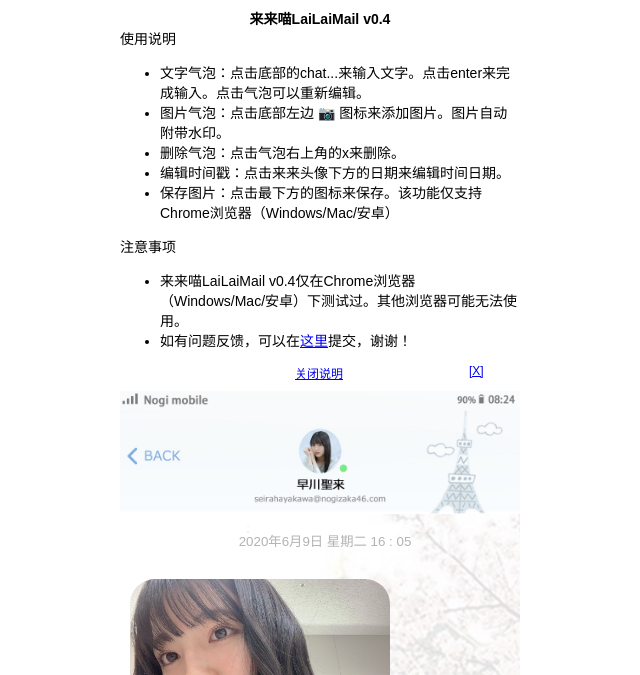
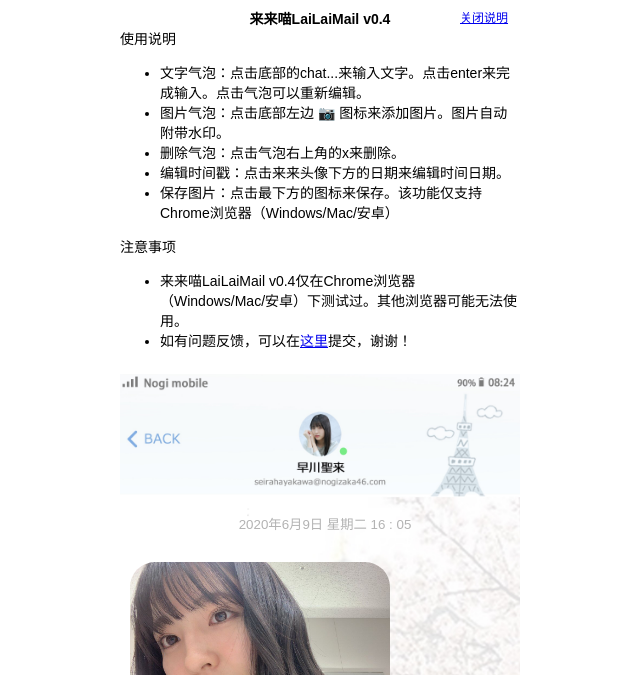
Before and after one commit to shoushouminami/LaiLaiMail, a website: page index.html in a window 1280 px wide. Shown: the top 675 px of the page, without its empty margins (320-960 px from the left). Drawn offline with Linux system fonts and the light colour scheme; a web font is replaced by a local one.

Commit message:
Always show app name at top

```diff
--- a/css/lailaimail.css
+++ b/css/lailaimail.css
@@ -310,7 +310,7 @@
 
 #control {
     margin: auto;
-    position: static;
+    position: relative;
     /*left: 525px;*/
     /*top: 75px;*/
     /*position: absolute;*/
@@ -320,17 +320,20 @@
     border: none;
     padding-bottom: 10px;
     /*height: 400px;*/
-}
 
-#help-menu {
     font-family: 'Noto Sans SC', sans-serif;
     font-size: 14px;
     /*font-size: medium;*/
     font-weight: normal;
 }
 
+#help-menu {
+}
+
 #close-help-menu {
-    position: relative;
+    position: absolute;
+    right: 10px;
+    top: 0;
 }
 
 #close-help-menu > div {
--- a/index.html
+++ b/index.html
@@ -16,8 +16,8 @@
 </head>
 <body>
 <div id="control">
+    <div style="text-align: center; font-weight: bold"><script>document.write(getNameVersion())</script></div>
     <div id="help-menu">
-        <div style="text-align: center; font-weight: bold"><script>document.write(getNameVersion())</script></div>
         <div>使用说明
             <div>
                 <ul>
@@ -45,7 +45,6 @@
         <div>
             <a class="disabled" href="javascript:void(0);" onclick="closeHelp(false)">展开说明</a>
         </div>
-        <div class="mobile-only" id="hide-close-help"><a href="javascript:void(0);" onclick="hideCloseHelp(this)">[X]</a></div>
     </div>
 
     <!--    <div class="control-line">-->
```
